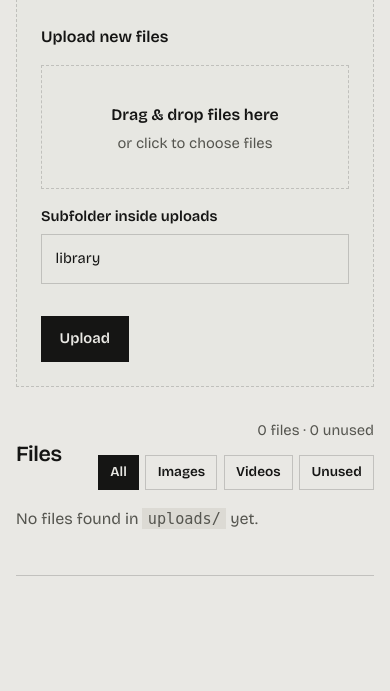
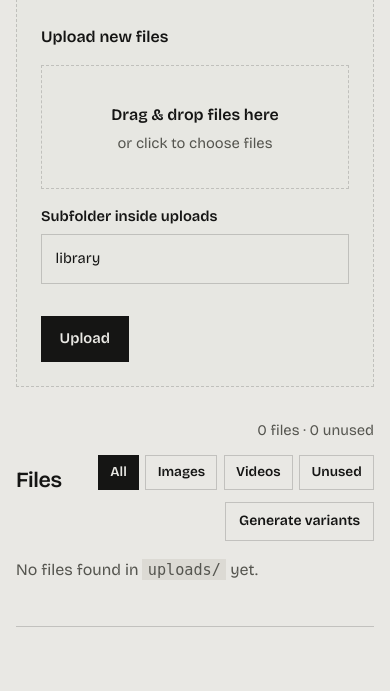
Before and after one commit to ImTheAlireza/MyWebsite, a PHP site: page /admin/media.php in a window 390 px wide. Shown: the part 393-1084 px from the top of the page. Before the commit the page ends 969 px from the top, so only its background shows below. Run offline with PHP 8.4, Linux system fonts and the light colour scheme; the visitor is signed in with stand-in values (Sample User, id 1).

Commit message:
Add admin action to generate responsive image variants
Co-authored-by: arena-agent <297053741+arena-agent@users.noreply.github.com>

```diff
--- a/admin/media.php
+++ b/admin/media.php
@@ -308,6 +308,39 @@ if ($_SERVER['REQUEST_METHOD'] === 'POST') {
         }
         if ($deleted > 0) $message = $deleted . ' unused file(s) deleted.';
         else $error = 'No unused files to delete.';
+    } elseif ($action === 'generate_variants') {
+        $base = uploads_base_dir();
+        $generatedCount = 0;
+        $processed = 0;
+        if (is_dir($base)) {
+            $it = new RecursiveIteratorIterator(new RecursiveDirectoryIterator($base, RecursiveDirectoryIterator::SKIP_DOTS));
+            foreach ($it as $file) {
+                if (!$file->isFile()) continue;
+                $ext = strtolower($file->getExtension());
+                if (!in_array($ext, array('jpg', 'jpeg', 'png', 'webp'), true)) continue;
+                $full = $file->getPathname();
+                $rel = str_replace('\\', '/', substr($full, strlen($base) + 1));
+                $rel = safe_rel_path($rel);
+                if ($rel === null) continue;
+                if (is_generated_variant_rel($rel)) continue;
+                $processed++;
+                $before = 0;
+                foreach (image_variant_widths() as $vw) { if (is_file(image_variant_path($full, $vw))) $before++; }
+                if (function_exists('generate_image_variants')) {
+                    generate_image_variants($full);
+                }
+                $after = 0;
+                foreach (image_variant_widths() as $vw) { if (is_file(image_variant_path($full, $vw))) $after++; }
+                $generatedCount += max(0, $after - $before);
+            }
+        }
+        if ($processed === 0) {
+            $error = 'No supported images found to process.';
+        } elseif ($generatedCount > 0) {
+            $message = 'Generated ' . $generatedCount . ' responsive variant(s) for ' . $processed . ' image(s).';
+        } else {
+            $message = 'Responsive variants are already up to date for ' . $processed . ' image(s).';
+        }
     }
 }
 
@@ -384,6 +417,11 @@ require __DIR__ . '/partials/top.php';
             <button type="button" class="btn btn-small filter-btn" data-filter="video">Videos</button>
             <button type="button" class="btn btn-small filter-btn" data-filter="unused">Unused</button>
           </div>
+          <form method="post" style="display:inline" onsubmit="return confirm('Generate responsive image variants for all uploaded images?');">
+            <input type="hidden" name="csrf_token" value="<?= e(csrf_token()) ?>">
+            <input type="hidden" name="action" value="generate_variants">
+            <button type="submit" class="btn btn-small">Generate variants</button>
+          </form>
           <?php if ($unusedCount > 0): ?>
           <form method="post" style="display:inline" onsubmit="return confirm('Delete all unused files? This cannot be undone.');">
             <input type="hidden" name="csrf_token" value="<?= e(csrf_token()) ?>">
```
